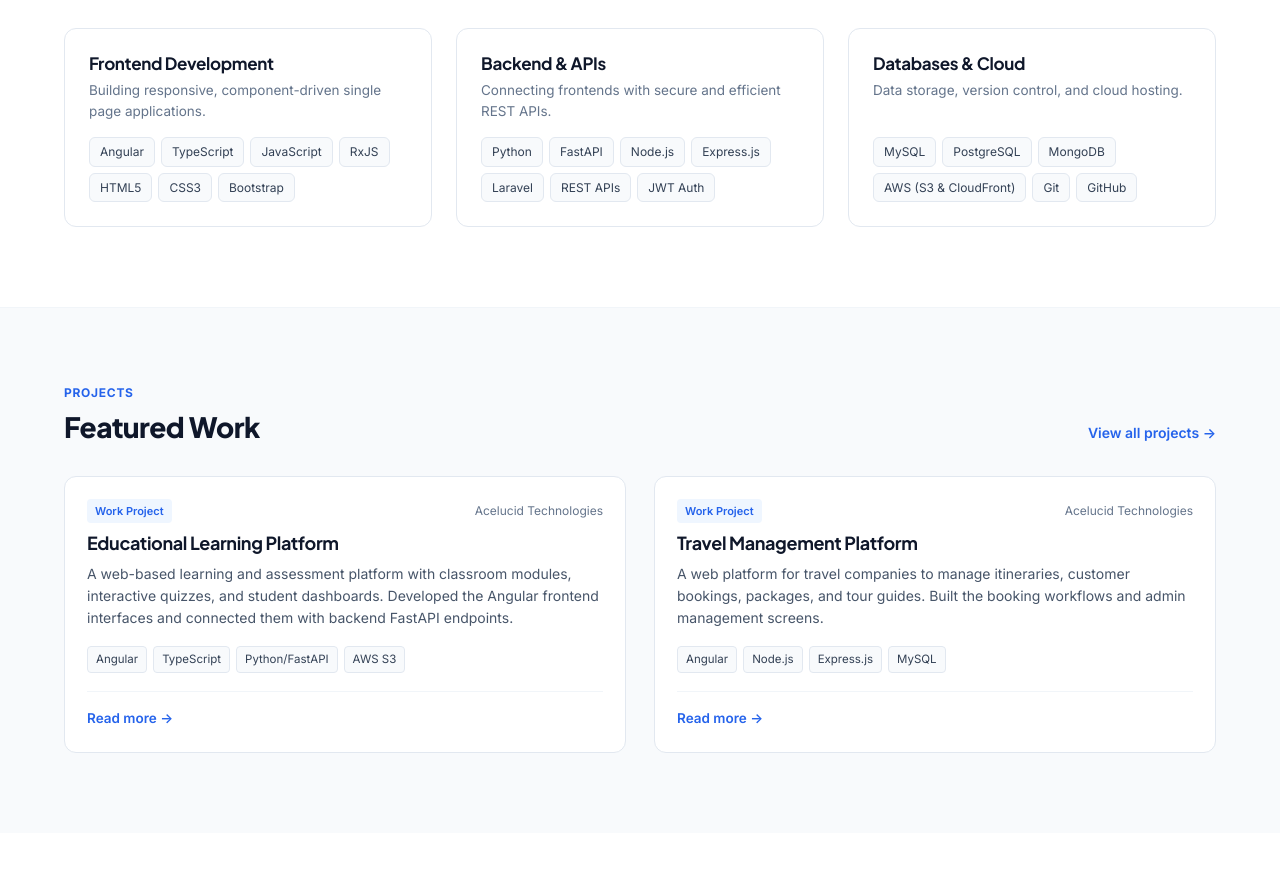
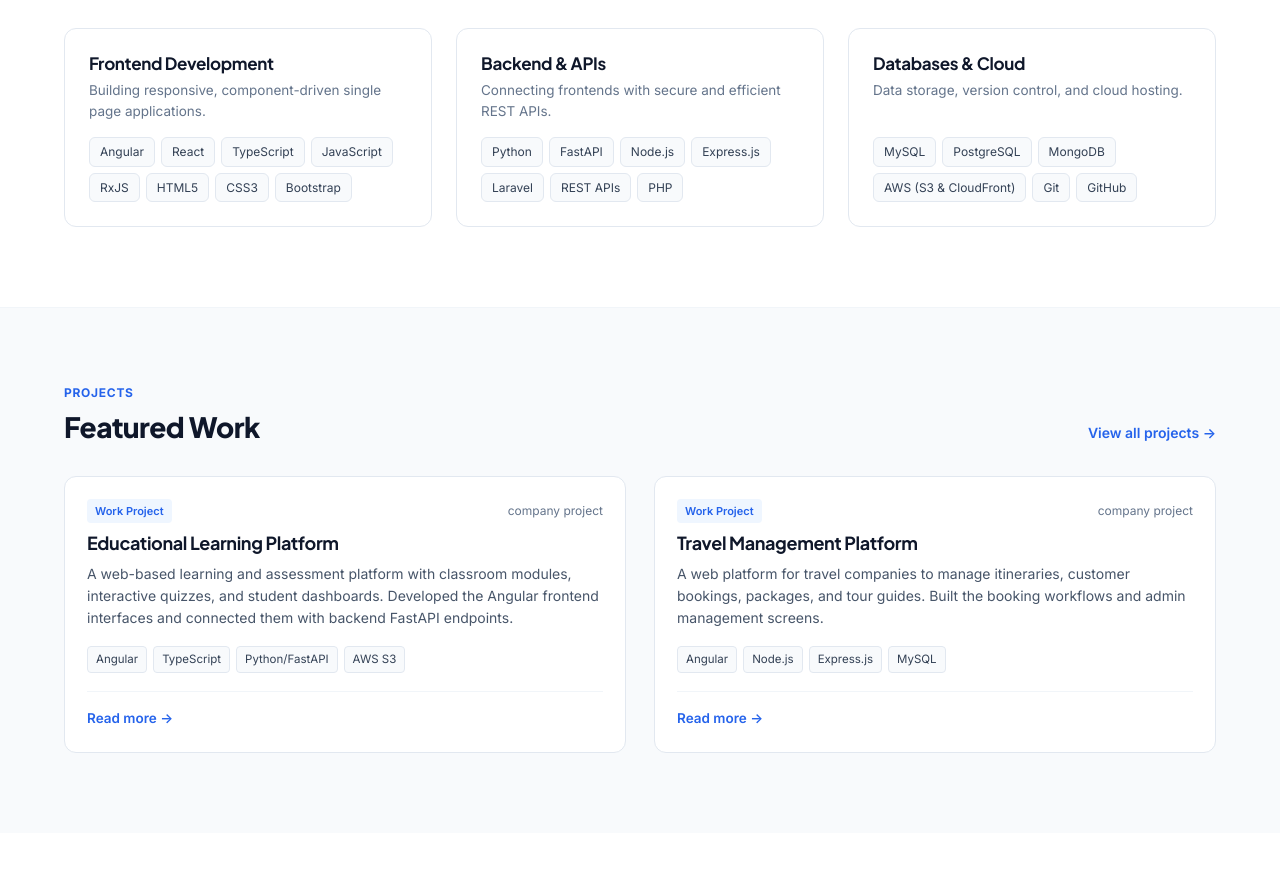
Before and after one commit to NikkiPanwar/NikkiPanwar.github.io, a React (Vite) app: page / in a window 1280 px wide. Shown: the part 1120-1993 px from the top of the page. Built offline with nearby package versions, Linux system fonts and the light colour scheme.

Commit message:
feat : update email and added new skil

```diff
--- a/src/pages/About/About.tsx
+++ b/src/pages/About/About.tsx
@@ -51,8 +51,8 @@ function About() {
             <div className="about-contact-cards">
               <div className="contact-mini-card">
                 <span className="mini-card-label">Email</span>
-                <a href="mailto:nikitapanwar11@gmail.com" className="mini-card-value">
-                  nikitapanwar11@gmail.com
+                <a href="mailto:nikitapanwar.work@gmail.com" className="mini-card-value">
+                  nikitapanwar.work@gmail.com
                 </a>
               </div>
 
--- a/src/pages/Contact/Contact.tsx
+++ b/src/pages/Contact/Contact.tsx
@@ -43,8 +43,8 @@ function Contact() {
                 </div>
                 <div className="contact-card-text">
                   <span className="contact-card-label">Email</span>
-                  <a href="mailto:nikitapanwar11@gmail.com" className="contact-card-value">
-                    nikitapanwar11@gmail.com
+                  <a href="mailto:nikitapanwar.work@gmail.com" className="contact-card-value">
+                    nikitapanwar.work@gmail.com
                   </a>
                 </div>
               </div>
--- a/src/pages/Home/Home.tsx
+++ b/src/pages/Home/Home.tsx
@@ -107,13 +107,13 @@ function Home() {
             <SkillCard
               title="Frontend Development"
               description="Building responsive, component-driven single page applications."
-              skills={["Angular", "TypeScript", "JavaScript", "RxJS", "HTML5", "CSS3", "Bootstrap"]}
+              skills={["Angular", "React", "TypeScript", "JavaScript", "RxJS", "HTML5", "CSS3", "Bootstrap"]}
             />
 
             <SkillCard
               title="Backend & APIs"
               description="Connecting frontends with secure and efficient REST APIs."
-              skills={["Python", "FastAPI", "Node.js", "Express.js", "Laravel", "REST APIs", "JWT Auth"]}
+              skills={["Python", "FastAPI", "Node.js", "Express.js", "Laravel", "REST APIs", "PHP"]}
             />
 
             <SkillCard
@@ -141,7 +141,7 @@ function Home() {
           <div className="featured-projects-grid">
             <ProjectCard
               badge="Work Project"
-              subtitle="Acelucid Technologies"
+              subtitle="company project"
               title="Educational Learning Platform"
               description="A web-based learning and assessment platform with classroom modules, interactive quizzes, and student dashboards. Developed the Angular frontend interfaces and connected them with backend FastAPI endpoints."
               technologies={["Angular", "TypeScript", "Python/FastAPI", "AWS S3"]}
@@ -150,7 +150,7 @@ function Home() {
 
             <ProjectCard
               badge="Work Project"
-              subtitle="Acelucid Technologies"
+              subtitle="company project"
               title="Travel Management Platform"
               description="A web platform for travel companies to manage itineraries, customer bookings, packages, and tour guides. Built the booking workflows and admin management screens."
               technologies={["Angular", "Node.js", "Express.js", "MySQL"]}
--- a/src/pages/Projects/Projects.tsx
+++ b/src/pages/Projects/Projects.tsx
@@ -19,7 +19,7 @@ const projectsList: ProjectItem[] = [
     id: "edtech-platform",
     title: "Educational Learning Platform",
     badge: "Work Project",
-    subtitle: "Acelucid Technologies",
+    subtitle: "Company Project",
     description:
       "A web-based learning and assessment platform with classroom modules, interactive quizzes, and student dashboards. I developed the Angular frontend interfaces and connected them with backend FastAPI endpoints.",
     technologies: ["Angular", "TypeScript", "Python/FastAPI", "AWS S3", "CloudFront"],
@@ -39,7 +39,7 @@ const projectsList: ProjectItem[] = [
     id: "rbac-auth",
     title: "Role-Based Auth & Access Control",
     badge: "Work Project",
-    subtitle: "Acelucid Technologies",
+    subtitle: "Company Project",
     description:
       "An authentication and authorization setup with login, JWT token refresh, and Angular route guards that restrict access based on user roles (Admin, Instructor, Student).",
     technologies: ["Angular", "TypeScript", "JWT", "REST APIs"],
@@ -54,7 +54,7 @@ const projectsList: ProjectItem[] = [
       "A full-stack travel web application created as my college capstone project. Helps users browse destinations, explore trip packages, and plan itineraries.",
     technologies: ["Angular", "Node.js", "Express.js", "MySQL"],
     category: "personal",
-    externalLink: "https://github.com/nikitapanwar11",
+    externalLink: "https://github.com/NikkiPanwar/Travel-buddies-main",
   },
   {
     id: "portfolio-website",
@@ -65,7 +65,7 @@ const projectsList: ProjectItem[] = [
       "A clean, responsive portfolio website built with React and TypeScript to showcase my projects, work experience, and skills.",
     technologies: ["React", "TypeScript", "Vite", "CSS3"],
     category: "personal",
-    externalLink: "https://github.com/nikitapanwar11",
+    externalLink: "https://github.com/NikkiPanwar/portfoli-np",
   },
 ];
 
```
